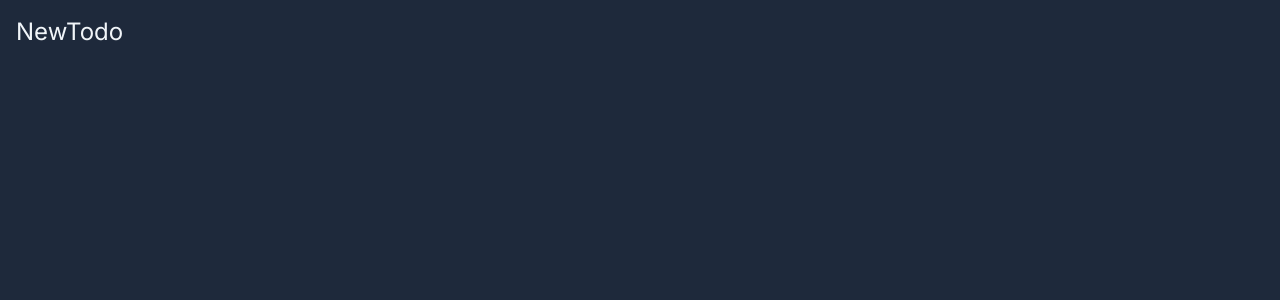
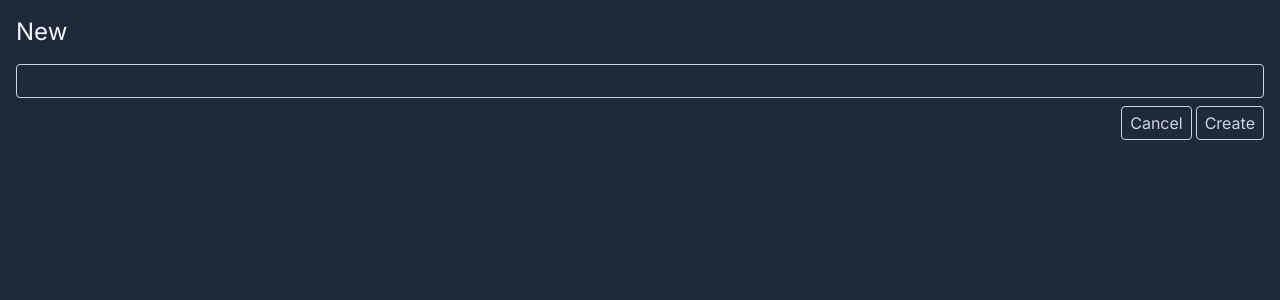
Before and after one commit to VikashPR/nextjs-trace-mosh-yt, a Next.js app: page /new in a window 1280 px wide. Shown: the top 300 px of the page. Built offline with nearby package versions, Linux system fonts and the light colour scheme.

Commit message:
Refactor home page and add create todo functionality

```diff
--- /dev/null
+++ b/app/components/TodoItem/TodoItem.tsx
@@ -0,0 +1,28 @@
+import React from 'react'
+type TodoItemProps = {
+    id: string
+    title: string
+    completed: boolean
+    }
+
+const TodoItem = (
+    {id, title, completed}: TodoItemProps
+) => {
+  return (
+    <li className="flex gap-1 items-center">
+      <input
+        id={id}
+        type="checkbox"
+        className="cursor-pointer peer"
+      />
+      <label
+        htmlFor={id}
+        className="cursor-pointer peer-checked:line-through peer-checked:text-slate-500"
+      >
+        {title}
+      </label>
+    </li>
+  );
+}
+
+export default TodoItem
--- a/app/home/page.tsx
+++ b/app/home/page.tsx
@@ -1,10 +1,14 @@
 import React from 'react'
 import Link from 'next/link'
 import { prisma } from '@/db'
+import TodoItem from '../components/TodoItem/TodoItem'
+
+const getTodos = () => {
+    return prisma.todo.findMany()
+}
 
 const Home = async () => {
-
-  const todos = await prisma.todo.findMany()
+    const todos = await getTodos()
 
   return (
     <>
@@ -14,10 +18,11 @@ const Home = async () => {
     </header>
     <ul className="pl-4">
         {todos.map(todo => (
-            <li key={todo.id} className="flex justify-between items-center border-b border-slate-300 py-2">
-                <span>{todo.title}</span>
-                <span>{todo.completed ? '✅' : '❌'}</span>
-            </li>
+            // <li key={todo.id} className="flex justify-between items-center border-b border-slate-300 py-2">
+            //     <span>{todo.title}</span>
+            //     <span>{todo.completed ? '✅' : '❌'}</span>
+            // </li>
+            <TodoItem key={todo.id} {...todo} />
         ))}
     </ul>
     </>
--- a/app/new/page.tsx
+++ b/app/new/page.tsx
@@ -1,11 +1,52 @@
 import React from 'react'
+import Link from 'next/link'
+import { redirect }  from 'next/navigation'
+import { prisma } from '@/db'
+
+const createTodo = async (data: FromData) => {
+    "use server"
+    const title = data.get("title")?.valueOf()
+
+    if (typeof title !== "string" || title.length === 0) {
+        throw new Error("Invalid title")
+    }
+
+    await prisma.todo.create({
+        data: {
+            title,
+            completed: false,
+        },
+    })
+
+    redirect("/home")
+}
 
 const NewTodo = () => {
   return (
-    <div
-        className="text-2xl"
-    >NewTodo</div>
-  )
+    <>
+      <header className="flex justify-between items-center mb-4">
+        <h1 className="text-2xl">New</h1>
+      </header>
+      <form action={createTodo} className="flex gap-2 flex-col">
+        <input
+          type="text"
+          name="title"
+          className="border border-slate-300 bg-transparent rounded px-2 py-1 outline-none focus-within:border-slate-100"
+        />
+        <div className="flex gap-1 justify-end">
+          <Link href=".."
+            className="border border-slate-300 text-slate-300 px-2 py-1 rounded hover:bg-slate-700 focus-within:bg-slate-700 outline-none"
+          >Cancel</Link>
+          <button
+            type="submit"
+            className="border border-slate-300 text-slate-300 px-2 py-1 rounded hover:bg-slate-700 focus-within:bg-slate-700 outline-none"
+          >
+            Create
+          </button>
+        </div>
+      </form>
+    </>
+  );
 }
 
 export default NewTodo
--- a/next.config.mjs
+++ b/next.config.mjs
@@ -1,4 +1,8 @@
 /** @type {import('next').NextConfig} */
-const nextConfig = {};
+const nextConfig = {
+    experimental: {
+        serverAction: true,
+    },
+};
 
 export default nextConfig;
```
Also changed, not shown: 1 other file (tests, documents, lock files or other folders).
